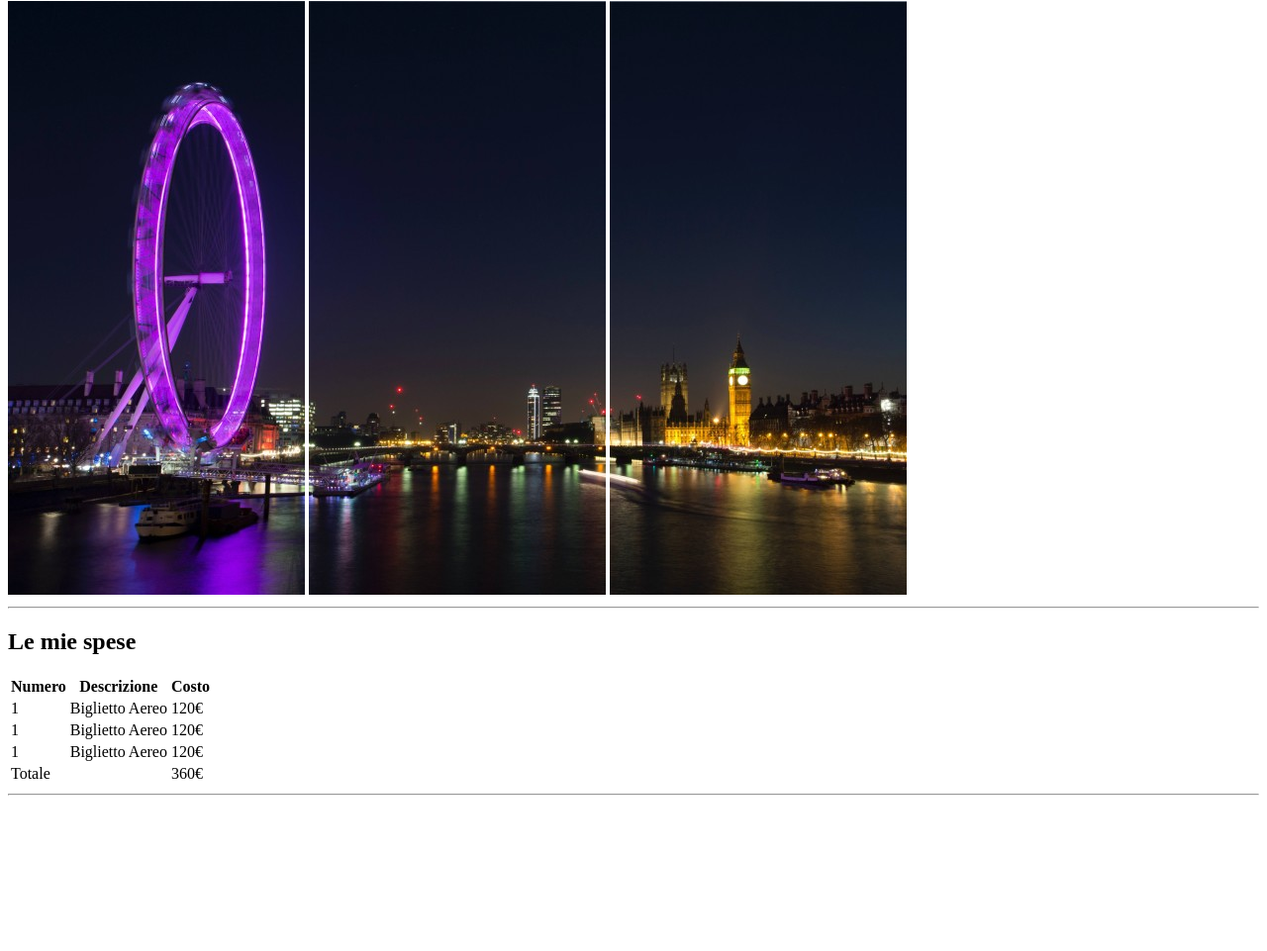
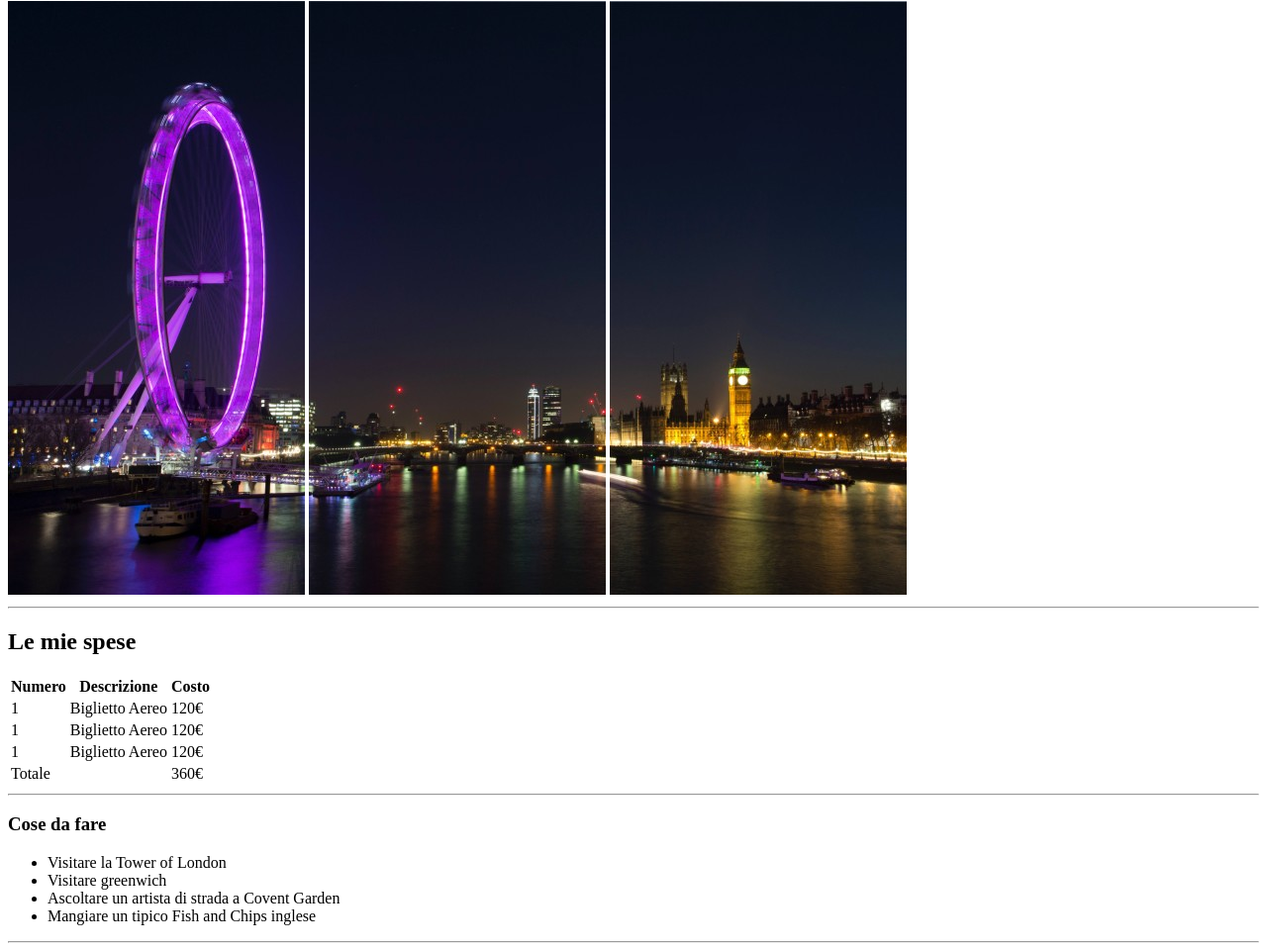
Before and after one commit to Yu4iy/html-london-trip, a plain HTML site: page index.html in a window 1280 px wide. Shown: the part 79-1040 px from the top of the page at 99% size. Before the commit the page ends 891 px from the top, so only its background shows below. Drawn offline with Linux system fonts and the light colour scheme.

Commit message:
add section "cose da fare"

```diff
--- a/index.html
+++ b/index.html
@@ -17,7 +17,7 @@
 	</header>
 	<!-- Parte principale  -->
 	<main>
-	<!-- sezione "mie spese"	 -->
+		<!-- sezione "Mie spese"	 -->
 		<section>
 			<h2>Le mie spese</h2>
 			<table>
@@ -57,6 +57,17 @@
 			</table>
 			<hr>
 		</section>
+		<!-- sezione "Cose da fare"	 -->
+		<section>
+			<h3>Cose da fare</h3>
+			<ul>
+				<li>Visitare la Tower of London</li>
+				<li>Visitare greenwich</li>
+				<li>Ascoltare un artista di strada a Covent Garden</li>
+				<li>Mangiare un tipico Fish and Chips inglese</li>
+			</ul>
+			<hr>
+		</section>
 	</main>
 </body>
 </html>
```
